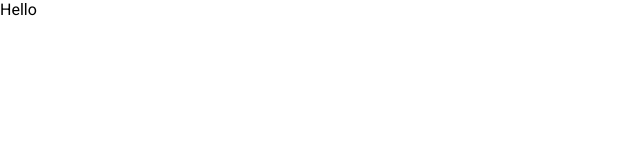
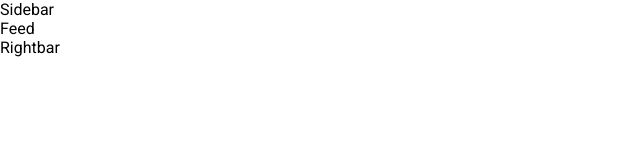
Before and after one commit to voboghure-dev/react-mui-social-site, a React (Create React App) app: page / in a window 1280 px wide. Shown: the top 160 px of the page, without its empty margins (0-640 px from the left). Built offline with nearby package versions, Linux system fonts and the light colour scheme.

Commit message:
Add basic components
Signed-off-by: Tapan Kumer Das <voboghure.dev@gmail.com>

```diff
--- a/src/App.js
+++ b/src/App.js
@@ -1,5 +1,15 @@
+import Feed from './components/Feed';
+import Rightbar from './components/Rightbar';
+import Sidebar from './components/Sidebar';
+
 function App() {
-  return <div className='App'>Hello</div>;
+  return (
+    <div>
+      <Sidebar />
+      <Feed />
+      <Rightbar />
+    </div>
+  );
 }
 
 export default App;
--- /dev/null
+++ b/src/components/Feed.jsx
@@ -0,0 +1,7 @@
+import React from 'react'
+
+export default function Feed() {
+  return (
+    <div>Feed</div>
+  )
+}
--- /dev/null
+++ b/src/components/Rightbar.jsx
@@ -0,0 +1,7 @@
+import React from 'react'
+
+export default function Rightbar() {
+  return (
+    <div>Rightbar</div>
+  )
+}
--- /dev/null
+++ b/src/components/Sidebar.jsx
@@ -0,0 +1,7 @@
+import React from 'react'
+
+export default function Sidebar() {
+  return (
+    <div>Sidebar</div>
+  )
+}
```
Also changed, not shown: src/components/Navbar.jsx (added, +7 -0 lines).
